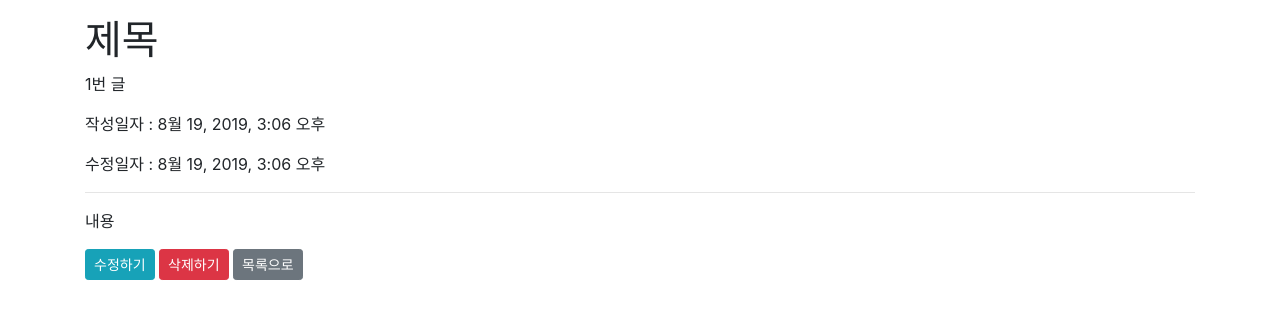
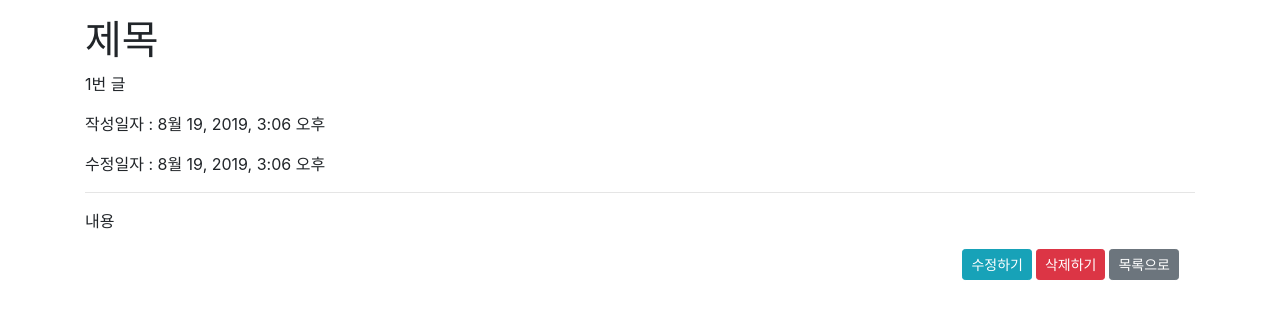
Before and after one commit to sjy9412/django-crud, a Django app: page /articles/1/ in a window 1280 px wide. Shown: the part 56-375 px from the top of the page. Run offline with Django 3.2, Linux system fonts and the light colour scheme; data comes from the database, SQL or seed files in the repository; both versions use the stored data as it was after the commit; some libraries are stand-ins or nearby versions.

Commit message:
11 | Update create, update, delete function

```diff
--- a/articles/templates/articles/detail.html
+++ b/articles/templates/articles/detail.html
@@ -6,7 +6,14 @@
   <p>수정일자 : {{ article.updated_at }}</p>
   <hr>
   <p>{{ article.content }}</p>
-  <a class="btn btn-info btn-sm" href="{% url 'articles:edit' article.pk %}">수정하기</a>
-  <a class="btn btn-danger btn-sm" href="{% url 'articles:delete' article.pk %}">삭제하기</a>
+  <div class="d-flex justify-content-end mx-3">
+  <a class="btn btn-info btn-sm" href="{% url 'articles:update' article.pk %}">수정하기</a>
+  {% comment %} a태그는 GET요청만 가능
+  <a class="btn btn-danger btn-sm" href="{% url 'articles:delete' article.pk %}">삭제하기</a> {% endcomment %}
+  <form class="mx-1 d-inline-block" action="{% url 'articles:delete' article.pk %}" method="POST" onclick="return confirm('진짜 지움?')">
+    {% csrf_token %}
+    <input class="btn btn-danger btn-sm" type="submit" value="삭제하기">
+    </form>
   <a class="btn btn-secondary btn-sm" href="{% url 'articles:index' %}">목록으로</a>
+  </div>
 {% endblock %}
--- a/articles/templates/articles/index.html
+++ b/articles/templates/articles/index.html
@@ -1,7 +1,7 @@
 {% extends 'articles/base.html' %}
 {% block body %}
 <h1 class="my-3 text-center">게시판에 오신걸 환영합니다.</h1>
-<a class="btn btn-secondary btn-sm mb-3" href="{% url 'articles:new' %}">글 작성하기</a>
+<a class="btn btn-secondary btn-sm mb-3" href="{% url 'articles:create' %}">글 작성하기</a>
 <table class="table table-striped text-center">
     <thead>
       <tr>
--- a/articles/urls.py
+++ b/articles/urls.py
@@ -6,10 +6,10 @@ app_name = 'articles'
 
 urlpatterns = [
     path('', views.index, name='index'),
-    path('new/', views.new, name='new'),
+    # path('new/', views.new, name='new'),
     path('create/',views.create, name='create'),
     path('<int:article_pk>/',views.detail, name='detail'),
     path('<int:article_pk>/delete/',views.delete, name='delete'),
-    path('<int:article_pk>/edit/',views.edit, name='edit'),
+    # path('<int:article_pk>/edit/',views.edit, name='edit'),
     path('<int:article_pk>/update/',views.update, name='update'),
 ]
--- a/articles/views.py
+++ b/articles/views.py
@@ -1,4 +1,8 @@
 from django.shortcuts import render, redirect
+from django.views.decorators.http import require_POST
+# 중간에 embed를 사용하면 ipython을 이용하여 중간 값을 확인할 수 있다.
+# from IPython import embed
+
 from .models import Article
 
 # Create your views here.
@@ -7,19 +11,23 @@ def index(request):
     context = {
         'articles': articles
     }
+    # embed()
     return render(request, 'articles/index.html', context)
 
-def new(request):
-    return render(request, 'articles/new.html')
+# def new(request):
+#     return render(request, 'articles/new.html')
 
 def create(request):
-    title = request.POST.get('title')
-    content = request.POST.get('content')
-    article = Article.objects.create(title=title, content=content)
-    context = {
-        'article': article
-    }
-    return redirect('articles:detail', article.pk)
+    if request.method == 'POST':
+        title = request.POST.get('title')
+        content = request.POST.get('content')
+        article = Article.objects.create(title=title, content=content)
+        # context = {
+        #     'article': article
+        # }
+        return redirect('articles:detail', article.pk)
+    else:
+        return render(request, 'articles/new.html')
 
 def detail(request, article_pk):
     article = Article.objects.get(pk=article_pk)
@@ -28,21 +36,33 @@ def detail(request, article_pk):
     }
     return render(request, 'articles/detail.html', context)
 
+@require_POST
+# require_POST를 사용하면 if문을 사용하지 않아도 됌
 def delete(request, article_pk):
     article = Article.objects.get(pk=article_pk)
+    # if request.method == 'POST':
     article.delete()
     return redirect('articles:index')
+    # else:
+    #     return redirect('articles:detail', article.pk)
 
-def edit(request, article_pk):
-    article = Article.objects.get(pk=article_pk)
-    context = {
-        'article': article
-    }
-    return render(request, 'articles/edit.html', context)
+
+# def edit(request, article_pk):
+#     article = Article.objects.get(pk=article_pk)
+#     context = {
+#         'article': article
+#     }
+#     return render(request, 'articles/edit.html', context)
 
 def update(request, article_pk):
     article = Article.objects.get(pk=article_pk)
-    content = request.POST.get('content')
-    article.content = content
-    article.save()
-    return redirect('articles:detail', article.pk)
+    if request.method == 'POST':
+        content = request.POST.get('content')
+        article.content = content
+        article.save()
+        return redirect('articles:detail', article.pk)
+    else:
+        context = {
+        'article': article
+        }
+        return render(request, 'articles/edit.html', context)
```
Also changed, not shown: db.sqlite3.
